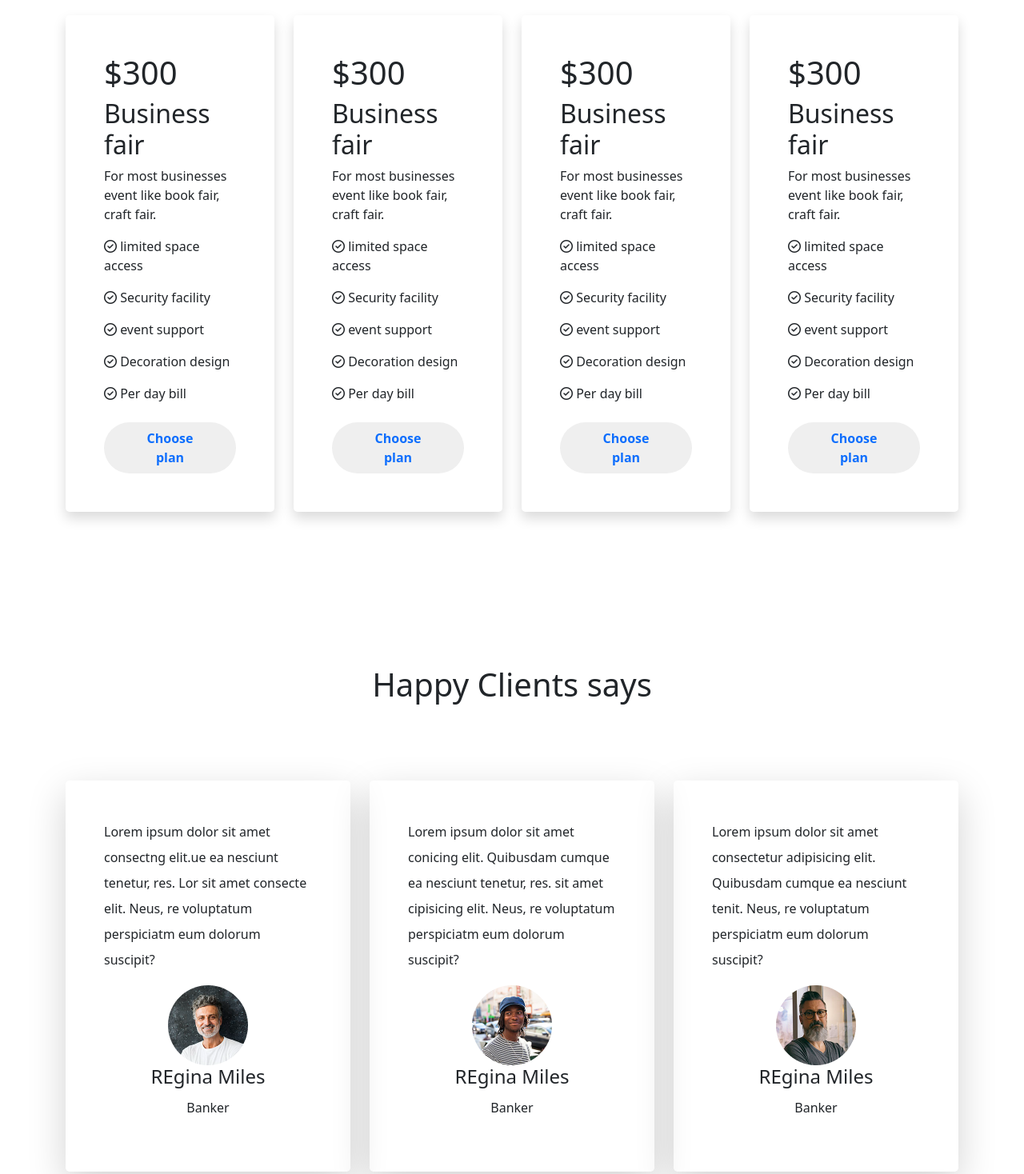
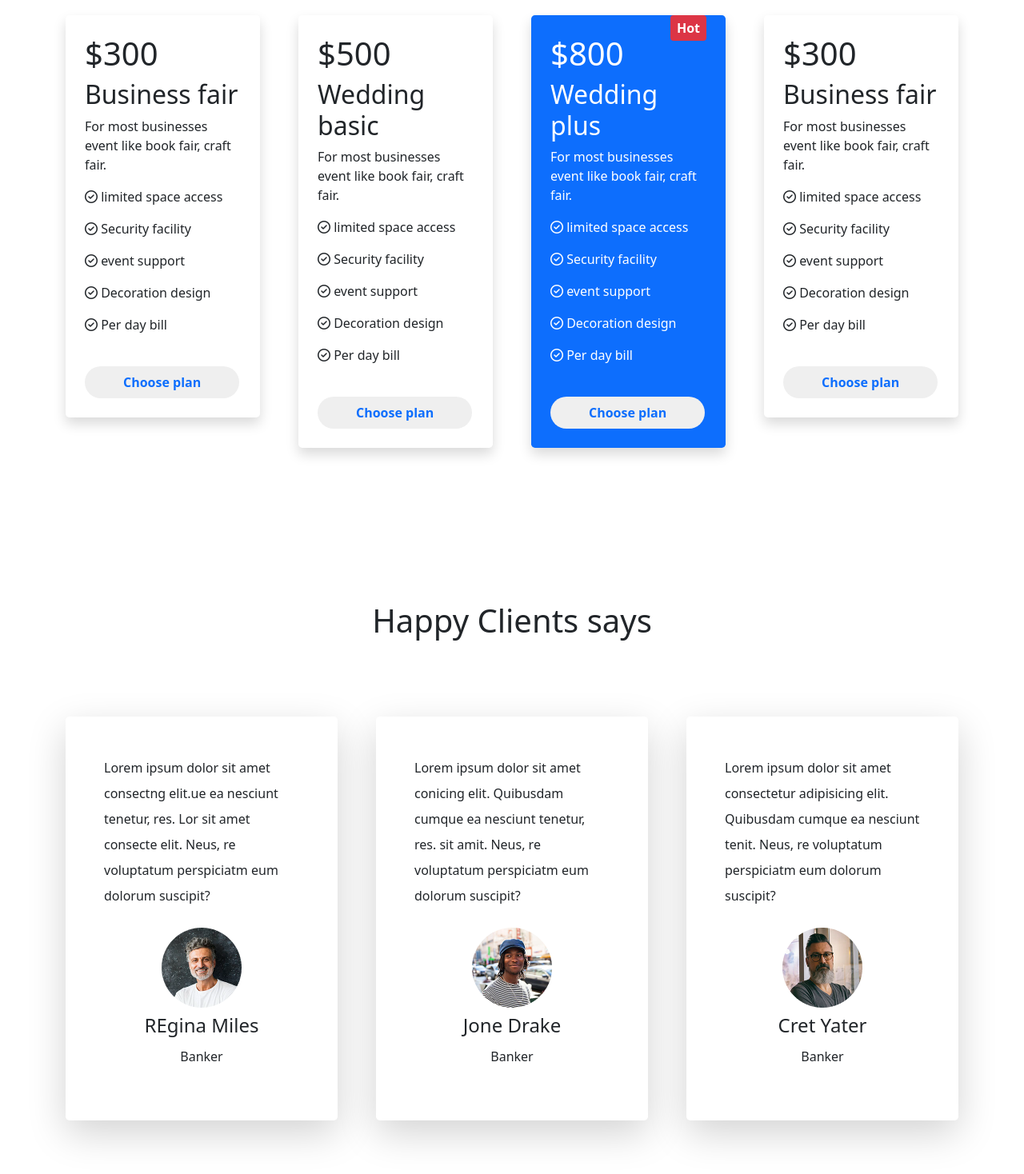
Before and after one commit to mak-43/convention-center, a plain HTML site: page index.html in a window 1280 px wide. Shown: the part 1320-2788 px from the top of the page at 80% size. Drawn offline with Linux system fonts and the light colour scheme.

Commit message:
responsivness

```diff
--- a/index.html
+++ b/index.html
@@ -12,23 +12,23 @@
 </head>
 <body>
     <header>
-        <section >
-            <nav class="navbar navbar-expand-lg navbar-light py-5">
+        <section class="sticky-top" >
+            <nav class="navbar navbar-expand-lg navbar-light py-5 sticky-top">
                 <div class="container">
 
                     <div class="">
-                        <h1>Mak Convention Center</h1>
+                        <h1>Mak's Convention Center</h1>
                     </div>
                   <button class="navbar-toggler" type="button" data-bs-toggle="collapse" data-bs-target="#navbarSupportedContent" aria-controls="navbarSupportedContent" aria-expanded="false" aria-label="Toggle navigation">
                     <span class="navbar-toggler-icon"></span>
                   </button>
                   <div class="collapse navbar-collapse" id="navbarSupportedContent">
-                    <ul class="navbar-nav ms-auto mb-2 mb-lg-0">
+                    <ul class="navbar-nav ms-auto mb-2 mb-lg-0 fs-4 fw-bold">
                       <li class="nav-item ms-auto">
-                        <a class="nav-link active" aria-current="page" href="#">Home</a>
+                        <a class="nav-link active " aria-current="page" href="#">Home</a>
                       </li>
                       <li class="nav-item ms-auto">
-                        <a class="nav-link" href="#">About Us</a>
+                        <a class="nav-link " href="#">About Us</a>
                       </li>
                       <li class="nav-item ms-auto">
                         <a class="nav-link" href="#">Contact</a>
@@ -53,7 +53,7 @@
                 <div class="carousel-inner ">
                   <div class="carousel-item active" data-bs-interval="10000">
                     <img src="./images/banner.png" class="d-block w-100" alt="...">
-                    <div class="carousel-caption d-none d-md-block text-white lh-lg">
+                    <div class="carousel-caption  d-md-block text-white lh-lg ">
                       <h1>The perfect venue for your next event </h1>
                       <p class="fs-4 ">Some representative t for the first slide. Lorem ipsuetur, adiit. Laboriosam, architecto. </p>
                       <button class="px-5 py-2 rounded-3 mb-3 text-primary fw-bold" >Book Now</button>
@@ -61,7 +61,7 @@
                   </div>
                   <div class="carousel-item " data-bs-interval="10000">
                     <img src="./images/banner1.png" class="d-block w-100" alt="...">
-                    <div class="carousel-caption d-none d-md-block text-white lh-lg">
+                    <div class="carousel-caption  d-md-block text-white lh-lg">
                       <h1>The perfect venue for your next event </h1>
                       <p class="fs-4 ">Some representative t for the first slide. Lorem ipsuetur, adiit. Laboriosam, architecto. </p>
                       <button class="px-5 py-2 rounded-3 mb-3 text-primary fw-bold" >Book Now</button>
@@ -69,7 +69,7 @@
                   </div>
                   <div class="carousel-item " data-bs-interval="10000">
                     <img src="./images/banner3.jpg" class="d-block w-100" alt="...">
-                    <div class="carousel-caption d-none d-md-block text-white lh-lg">
+                    <div class="carousel-caption d-md-block text-white lh-lg">
                       <h1>The perfect venue for your next event </h1>
                       <p class="fs-4 ">Some representative t for the first slide. Lorem ipsuetur, adiit. Laboriosam, architecto. </p>
                       <button class="px-5 py-2 rounded-3 mb-3 text-primary fw-bold" >Book Now</button>
@@ -89,19 +89,30 @@
 
     </header>
     <main>
+      <!-- ----------------Every monent is precious-------------------- -->
         <section class="container py-5">
             <div class="row g-5">
-                <div class="col-6">
+                <div class="col-md-6 col-12">
                     <div class="d-flex justify-content-center align-item-center">
                         <img src="./images/wedding.png" alt="">
                     </div>
                 </div>
-                <div class="col-6  d-flex justify-content-center align-items-center">
+                <div class="col-md-6 col-12 d-flex justify-content-center align-items-center"
+                >
                     <div class="lh-lg">
                         <h1>Every moment is precious</h1>
-                        <p>Lorem ipsum dolor, sit amet consectetur adipisicing elit. Debitis temporibus reprehenderit eos adipisci iusto necessitatibus consectetur voluptatum facilis provident autem.</p>
+                          <div class="toast show align-items-center end-0 ms-auto  " role="alert"     aria-live="assertive" aria-atomic="true"  >
+                            <div class="d-flex">
+                              <div class="toast-body border-left ">
+                                <i class="fas fa-gift p-2 fs-5 text-primary "></i>
+                                20% off on next booking
+                              </div>
+                              <button type="button" class="btn-close me-2 m-auto" data-bs-dismiss="toast" aria-label="Close"></button>
+                            </div>
+                          </div>
+                        <p >Lorem ipsum dolor, sit amet consectetur adipisicing elit. Debitis temporibus reprehenderit eos adipisci iusto necessitatibus consectetur voluptatum facilis provident autem.</p>
 
-                        <button class="px-5 py-2 rounded-3 d-flex justify-content-start bg-primary text-white "> Explore our album<i class="fas fa-arrow-right ps-3 py-2 rounded-3 d-flex justify-content-start"></i></button>
+                        <button class="px-5 py-2 rounded-3 d-flex justify-content-start bg-primary text-white "> Explore our album<i class="fas fa-arrow-right ps-3 py-2 mt-1 rounded-3 d-flex justify-content-start"></i></button>
                     </div>
                 </div>
             </div>
@@ -111,11 +122,77 @@
         <!-------------- our package ----------------------------->
         <section class="py-5 container ">
             <h1 class="text-center pb-3 mb-5">Our Package</h1>
-            <div class="row ">
-                <div class="col-3">
+            <div class="row gx-5">
+                <div class="col-md-3 col-12">
                     <div class="pb-5">
                         <div>
-                            <div class="rounded-3 shadow p-5">
+                            <div class="rounded-3 shadow p-4">
+                                <h1>$300</h1>
+                                <h2>Business fair</h2>
+                                <p>For most businesses event like book fair, craft fair.</p>
+
+                                <p><i class="far fa-check-circle "></i> limited space access</p>
+                                <p><i class="far fa-check-circle"></i> Security facility</p>
+                                <p><i class="far fa-check-circle"></i> event support</p>
+                                <p><i class="far fa-check-circle"></i> Decoration design</p>
+                                <p><i class="far fa-check-circle"></i> Per day bill</p>
+                                <button class="rounded-pill px-5 py-2 mt-4  text-primary fw-bold border-0 ">Choose plan</button>
+
+                            </div>
+
+                        </div>
+                    </div>
+
+                </div>
+                <div class="col-md-3 col-12">
+                    <div class="pb-5">
+                        <div>
+                            <div class="rounded-3 shadow p-4">
+                                <h1>$500</h1>
+                                <h2>Wedding basic</h2>
+                                <p>For most businesses event like book fair, craft fair.</p>
+
+                                <p><i class="far fa-check-circle"></i> limited space access</p>
+                                <p><i class="far fa-check-circle"></i> Security facility</p>
+                                <p><i class="far fa-check-circle"></i> event support</p>
+                                <p><i class="far fa-check-circle"></i> Decoration design</p>
+                                <p><i class="far fa-check-circle"></i> Per day bill</p>
+                                <button class="rounded-pill px-5 py-2 mt-4  text-primary fw-bold border-0">Choose plan</button>
+
+                            </div>
+
+                        </div>
+                    </div>
+
+                </div>
+
+                <div class="col-md-3 col-12">
+                    <div class="pb-5 ">
+                        <div class="bg-primary text-white rounded-3">
+                            <div class="rounded-3 shadow p-4 " style="position: relative;">
+                              <span class="badge badge-pill badge-danger bg-danger position-absolute  top-0 end-0 me-4 p-2 fs-6 h-550 "  >Hot</span>
+
+                                <h1>$800</h1>
+                                <h2  >Wedding plus</h2>
+                                <p>For most businesses event like book fair, craft fair.</p>
+
+                                <p><i class="far fa-check-circle"></i> limited space access</p>
+                                <p><i class="far fa-check-circle"></i> Security facility</p>
+                                <p><i class="far fa-check-circle"></i> event support</p>
+                                <p><i class="far fa-check-circle"></i> Decoration design</p>
+                                <p><i class="far fa-check-circle"></i> Per day bill</p>
+                                <button class="rounded-pill px-5 py-2 mt-4 text-primary fw-bold border-0">Choose plan</button>
+
+                            </div>
+
+                        </div>
+                    </div>
+
+                </div>
+                <div class="col-md-3 col-12">
+                    <div class="pb-5">
+                        <div>
+                            <div class="rounded-3 shadow p-4">
                                 <h1>$300</h1>
                                 <h2>Business fair</h2>
                                 <p>For most businesses event like book fair, craft fair.</p>
@@ -125,70 +202,7 @@
                                 <p><i class="far fa-check-circle"></i> event support</p>
                                 <p><i class="far fa-check-circle"></i> Decoration design</p>
                                 <p><i class="far fa-check-circle"></i> Per day bill</p>
-                                <button class="rounded-pill px-5 py-2 mt-4 d-flex justify-content-start text-primary fw-bold border-0 ">Choose plan</button>
-
-                            </div>
-
-                        </div>
-                    </div>
-
-                </div>
-                <div class="col-3">
-                    <div class="pb-5">
-                        <div>
-                            <div class="rounded-3 shadow p-5">
-                                <h1>$300</h1>
-                                <h2>Business fair</h2>
-                                <p>For most businesses event like book fair, craft fair.</p>
-
-                                <p><i class="far fa-check-circle"></i> limited space access</p>
-                                <p><i class="far fa-check-circle"></i> Security facility</p>
-                                <p><i class="far fa-check-circle"></i> event support</p>
-                                <p><i class="far fa-check-circle"></i> Decoration design</p>
-                                <p><i class="far fa-check-circle"></i> Per day bill</p>
-                                <button class="rounded-pill px-5 py-2 mt-4 d-flex justify-content-start text-primary fw-bold border-0">Choose plan</button>
-
-                            </div>
-
-                        </div>
-                    </div>
-
-                </div>
-                <div class="col-3">
-                    <div class="pb-5">
-                        <div>
-                            <div class="rounded-3 shadow p-5">
-                                <h1>$300</h1>
-                                <h2>Business fair</h2>
-                                <p>For most businesses event like book fair, craft fair.</p>
-
-                                <p><i class="far fa-check-circle"></i> limited space access</p>
-                                <p><i class="far fa-check-circle"></i> Security facility</p>
-                                <p><i class="far fa-check-circle"></i> event support</p>
-                                <p><i class="far fa-check-circle"></i> Decoration design</p>
-                                <p><i class="far fa-check-circle"></i> Per day bill</p>
-                                <button class="rounded-pill px-5 py-2 mt-4 d-flex justify-content-start text-primary fw-bold border-0">Choose plan</button>
-
-                            </div>
-
-                        </div>
-                    </div>
-
-                </div>
-                <div class="col-3">
-                    <div class="pb-5">
-                        <div>
-                            <div class="rounded-3 shadow p-5">
-                                <h1>$300</h1>
-                                <h2>Business fair</h2>
-                                <p>For most businesses event like book fair, craft fair.</p>
-
-                                <p><i class="far fa-check-circle"></i> limited space access</p>
-                                <p><i class="far fa-check-circle"></i> Security facility</p>
-                                <p><i class="far fa-check-circle"></i> event support</p>
-                                <p><i class="far fa-check-circle"></i> Decoration design</p>
-                                <p><i class="far fa-check-circle"></i> Per day bill</p>
-                                <button class="rounded-pill px-5 py-2 mt-4 d-flex justify-content-start text-primary fw-bold border-0">Choose plan</button>
+                                <button class="rounded-pill px-5 py-2 mt-4  text-primary fw-bold border-0">Choose plan</button>
 
                             </div>
 
@@ -202,28 +216,28 @@
         <!-------------------------- happy client days----------------- -->
         <section class="container py-5">
             <h1 class="text-center py-5 mb-5">Happy Clients says</h1>
-            <div class="row">
-                <div class="col-4">
+            <div class="row gx-5">
+                <div class="col-md-4 col-12">
                     <div class="d-flex flex-column justify-content-center align-items-center shadow-lg rounded-3  p-5   lh-lg">
                         <p>Lorem ipsum dolor sit amet consectng elit.ue ea nesciunt tenetur, res. Lor sit amet consecte elit. Neus, re voluptatum perspiciatm eum dolorum suscipit? </p>
-                        <img src="./images/person 2.png" alt="">
+                        <img class="my-2" src="./images/person 2.png" alt="">
                         <h4>REgina Miles</h4>
                         <p>Banker</p>
                     </div>
                 </div>
-                <div class="col-4">
+                <div class="col-md-4 col-12">
                     <div class="d-flex flex-column justify-content-center align-items-center shadow-lg rounded-3  p-5   lh-lg">
-                        <p>Lorem ipsum dolor sit amet conicing elit. Quibusdam cumque ea nesciunt tenetur, res.  sit amet cipisicing elit. Neus, re voluptatum perspiciatm eum dolorum suscipit? </p>
-                        <img src="./images/person 3.png" alt="">
-                        <h4>REgina Miles</h4>
+                        <p>Lorem ipsum dolor sit amet conicing elit. Quibusdam cumque ea nesciunt tenetur, res.  sit amit. Neus, re voluptatum perspiciatm eum dolorum suscipit? </p>
+                        <img class="my-2"src="./images/person 3.png" alt="">
+                        <h4>Jone Drake</h4>
                         <p>Banker</p>
                     </div>
                 </div>
-                <div class="col-4">
+                <div class="col-md-4 col-12">
                     <div class="d-flex flex-column justify-content-center align-items-center shadow-lg rounded-3  p-5   lh-lg">
                         <p>Lorem ipsum dolor sit amet consectetur adipisicing elit. Quibusdam cumque ea nesciunt tenit. Neus, re voluptatum perspiciatm eum dolorum suscipit? </p>
-                        <img src="./images/person 1.png" alt="">
-                        <h4>REgina Miles</h4>
+                        <img class="my-2" src="./images/person 1.png" alt="">
+                        <h4>Cret Yater</h4>
                         <p>Banker</p>
                     </div>
                 </div>
@@ -235,12 +249,12 @@
             <div>
 
                 <div class="row py-5">
-                    <div class="col-7">
+                    <div class="col-md-7 col-12">
                         <div class="accordion" id="accordionExample">
                             <div class="accordion-item">
                               <h2 class="accordion-header" id="headingOne">
                                 <button class="accordion-button" type="button" data-bs-toggle="collapse" data-bs-target="#collapseOne" aria-expanded="true" aria-controls="collapseOne">
-                                  What’s the difference between event design and event planning?
+                                  Whats the difference between event design and event planning?
                                 </button>
                               </h2>
                               <div id="collapseOne" class="accordion-collapse collapse show" aria-labelledby="headingOne" data-bs-parent="#accordionExample">
@@ -275,7 +289,7 @@
                             </div>
                           </div>
                     </div>
-                    <div class="col-5">
+                    <div class="col-md-5 col-12">
                         <img src="./images/people.png" alt="">
                     </div>
                 </div>
@@ -287,10 +301,10 @@
     <footer class="bg-dark py-5">
         <div class="container">
            <div class="row text-white ">
-                <div class=" col-6 d-flex flex-column justify-content-center align-item-center mt-3  ">
+                <div class=" col-md-6 col-12 d-flex flex-column justify-content-center align-item-center mt-3  ">
                     <p>&copy;2022 bike. All rights reserved</p>
                 </div>
-                <div class="col-6 d-flex flex-column align-items-end ">
+                <div class="col-md-6 col-12 d-flex flex-column align-items-end ">
                     <div class="d-flex flex-column  ">
                         <h2 class="fs-6">Get the app</h2>
                         <a href="https://play.google.com/store" target="blank"><img width=135 class="my-2" src="./icons/App Store Badge.png"  alt=""></a>
```
Also changed, not shown: p.html (deleted, +0 -19 lines).
